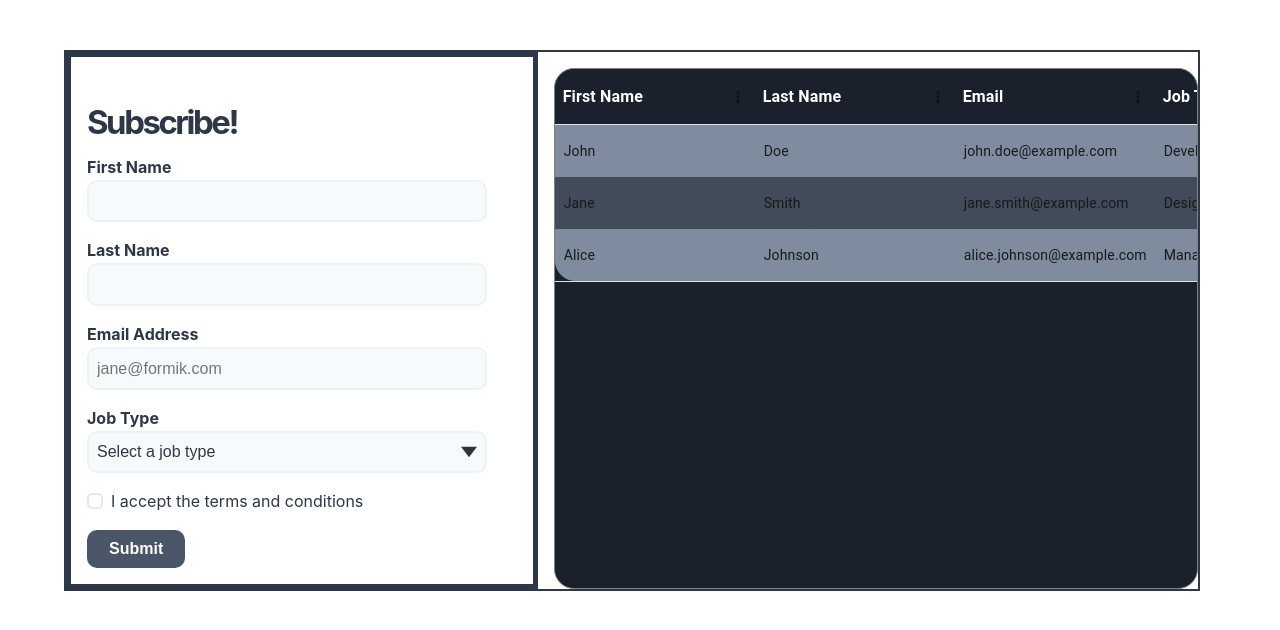
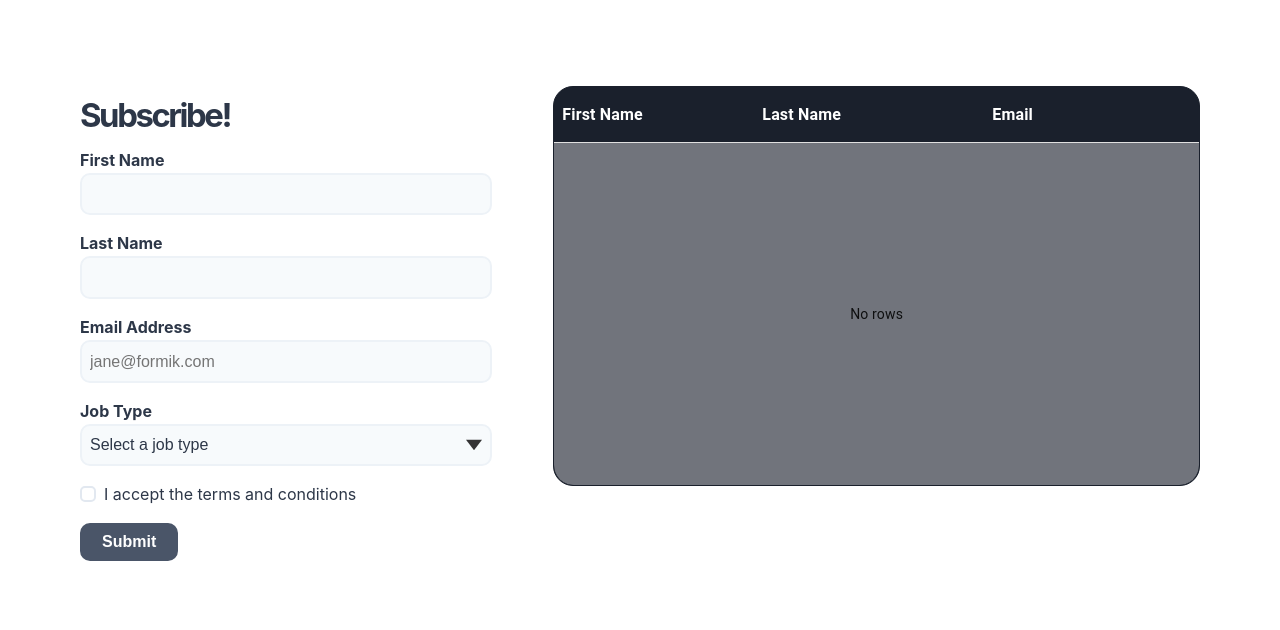
Before and after one commit to GabriellyOlinsc/formik-datagrid, a React (Create React App) app: page / in a window 1280 px wide. Shown: the top 630 px of the page. Built offline with nearby package versions, Linux system fonts and the light colour scheme.

Commit message:
feat: Implement data flow between Formik component and DataGrid

```diff
--- a/public/index.html
+++ b/public/index.html
@@ -24,7 +24,7 @@
       work correctly both with client-side routing and a non-root public URL.
       Learn how to configure a non-root public URL by running `npm run build`.
     -->
-    <title>React App</title>
+    <title>Subscribe Forms</title>
   </head>
   <body>
     <noscript>You need to enable JavaScript to run this app.</noscript>
--- a/src/components/DataTable/DataTable.tsx
+++ b/src/components/DataTable/DataTable.tsx
@@ -1,28 +1,36 @@
 import { DataGrid, GridColDef } from '@mui/x-data-grid';
 import { classes } from './styles';
 
-export default function DataTable() {
+interface DataTableProps {
+    formData: any[];
+}
+
+const DataTable: React.FC<DataTableProps> = ({ formData }) => {
+
     const columns: GridColDef[] = [
         { field: 'firstName', headerName: 'First Name', width: 200 },
-        { field: 'lastName', headerName: 'Last Name', width: 200 },
-        { field: 'email', headerName: 'Email', width: 200 },
-        { field: 'job', headerName: 'Job Type', width: 200 }
+        { field: 'lastName', headerName: 'Last Name', width: 230 },
+        { field: 'email', headerName: 'Email', width: 280 },
+        { field: 'jobType', headerName: 'Job Type', width: 230 }
     ]
 
-    const rows = [
-        { id: 1, firstName: 'John', lastName: 'Doe', email: 'john.doe@example.com', job: 'Developer' },
-        { id: 2, firstName: 'Jane', lastName: 'Smith', email: 'jane.smith@example.com', job: 'Designer' },
-        { id: 3, firstName: 'Alice', lastName: 'Johnson', email: 'alice.johnson@example.com', job: 'Manager' },
-    ];
 
+
+    console.log('form data: ', formData)
     return (
-
-            <DataGrid
-                hideFooter
-                hideFooterPagination
-                rows={rows}
-                columns={columns}
-                sx={classes.dataGrid}
-            />
+        <DataGrid
+            hideFooter
+            disableDensitySelector
+            disableColumnMenu
+            rows={formData ? formData.map((data: any, index: number) => ({
+                id: index + 1,
+                ...data
+            })): []}
+            rowHeight={48}
+            columns={columns}
+            sx={classes.dataGrid}
+        />
     )
 }
+
+export default DataTable;
--- a/src/components/DataTable/styles.ts
+++ b/src/components/DataTable/styles.ts
@@ -2,21 +2,33 @@ import { lighten } from "@mui/material";
 
 export const classes = {
 
+  pagination: {
+    mt: 1,
+    '& .MuiPaginationItem-root.Mui-selected': {
+      color: '#212A2F',
+      backgroundColor: 'rgba(255, 255, 255, 0.80)',
+    },
+    '& .MuiPaginationItem-root.Mui-selected:hover': {
+      backgroundColor: 'rgba(255, 255, 255, 1)',
+    },
+    mb: 1,
+  },
+
   dataGrid: {
+    height: 'calc(100vh - 400px)',
     backgroundColor: lighten("rgba(26, 32, 44, 1)", 0.0),
     fontSize: "14px",
     border: "1px solid",
-    borderColor: lighten("rgba(1, 1, 1, 1)", 0.5) ,
+    borderColor: lighten("rgba(26, 32, 44, 1)", 0.0),
     borderRadius: "20px",
+    marginTop: '20px',
 
     "& .MuiDataGrid-main": {
       borderRadius: "20px",
     },
-
     "& .MuiDataGrid-cell": {
       border: 0,
       px: 1,
-      color: lighten("rgba(0,0,0,1)",0.1),
       overflow: "unset !important",
       "&:focus": {
         outline: "none",
@@ -41,27 +53,27 @@ export const classes = {
     },
 
     "& .MuiDataGrid-columnHeaders": {
-      backgroundColor: lighten("rgba(45, 55, 72, 1)",0.1),
+      backgroundColor: lighten("rgba(45, 55, 72, 1)", 0.1),
       border: 0,
     },
 
     "& .MuiDataGrid-row": {
       transition: "all 0.4s",
-      backgroundColor: lighten("rgba(45, 55, 72, 1)",0.1),
+      backgroundColor: lighten("rgba(45, 55, 72, 1)", 0.1),
       border: "1px solid",
-      borderColor: lighten("rgba(45, 55, 72, 1)",0.1),
-      colors: lighten("rgba(1,1,1,1)",0.1),
+      borderColor: lighten("rgba(45, 55, 72, 1)", 0.1),
+      //colors: lighten("rgba(1,1,1,1)",0.1),
 
-      width: "100%",
 
       "&:nth-of-type(2n + 1)": {
-        backgroundColor: lighten("rgba(113, 128, 150, 1)",0.1),
+        backgroundColor: lighten("rgba(113, 128, 150, 1)", 0.1),
         border: "1px solid",
-        borderColor: lighten("rgba(113, 128, 150, 1)",0.1),
+        borderColor: lighten("rgba(113, 128, 150, 1)", 0.1),
       },
 
       "&:last-of-type": {
         borderRadius: "0 0 20px 20px",
+
       },
 
       "&.Mui-selected": {
--- a/src/components/SignupForm.tsx
+++ b/src/components/SignupForm.tsx
@@ -1,13 +1,15 @@
 import React from "react";
-import { Formik, Form } from "formik";
+import { Formik, Form, FormikHelpers } from "formik";
 import * as Yup from "yup";
 import Select from "./Select";
 import TextInput from "./TextInput";
 import Checkbox from "./Checkbox";
 
+interface SignupFormProps {
+  onSubmit: (values: any) => void;
+}
 
-// And now we can use these
-export default function SignupForm(){
+const SignupForm: React.FC<SignupFormProps> = ({ onSubmit }) => {
     return (
       <>
         <h1>Subscribe!</h1>
@@ -16,8 +18,8 @@ export default function SignupForm(){
             firstName: "",
             lastName: "",
             email: "",
-            acceptedTerms: false, // added for our checkbox
-            jobType: "" // added for our select
+            acceptedTerms: false,
+            jobType: ""
           }}
           validationSchema={Yup.object({
             firstName: Yup.string()
@@ -33,17 +35,15 @@ export default function SignupForm(){
               .required("Required")
               .oneOf([true], "You must accept the terms and conditions."),
             jobType: Yup.string()
-              // specify the set of valid values for job type
-              // @see http://bit.ly/yup-mixed-oneOf
               .oneOf(
                 ["designer", "development", "product", "other"],
                 "Invalid Job Type"
               )
               .required("Required")
           })}
-          onSubmit={async (values, { setSubmitting }) => {
-            await new Promise(r => setTimeout(r, 500));
-            setSubmitting(false);
+          onSubmit={(values, { resetForm }: FormikHelpers<any>) => {
+            onSubmit(values);
+            resetForm();
           }}
         >
           <Form>
@@ -82,3 +82,5 @@ export default function SignupForm(){
       </>
     );
   };
+
+  export default SignupForm;
--- a/src/components/mainPage.tsx
+++ b/src/components/mainPage.tsx
@@ -1,22 +1,28 @@
 import { Box, Grid } from "@mui/material";
 import SignupForm from "./SignupForm";
 import DataTable from "./DataTable/DataTable";
+import { useState } from "react";
 
 export default function MainPage() {
+  const [formDataList, setFormDataList] = useState<any[]>([])
+
+  const handleSubmit = (data: any) => {
+    setFormDataList([...formDataList, data]);
+  }
+
   return (
-    <Box>
-      <Grid
-        container
-        direction="row"
-        spacing={2}
-        sx={{ mt: 2, border: 2}}
-        columns={{ xs: 6, sm: 6, md: 12 }}
-      >
-        <Grid item sx={{border: 5}}xs={2} sm={5}>
-          <SignupForm/>
+    <Box sx={{
+      '@media print': {
+        width: '1500px',
+        maxWidth: '80vw'
+      }
+    }}>
+      <Grid container direction="row" spacing={2} sx={{ mt: 2 }} columns={{ xs: 6, sm: 6, md: 12 }}>
+        <Grid item xs={3} sm={5}>
+          <SignupForm onSubmit={handleSubmit}/>
         </Grid>
-        <Grid item xs={12} sm={7}>
-            <DataTable/>
+        <Grid item xs={9} sm={7}>
+          <DataTable formData={formDataList}/>
         </Grid>
       </Grid>
     </Box>
--- a/src/styles-custom.css
+++ b/src/styles-custom.css
@@ -3,7 +3,7 @@ input[type="text"],
 input[type="number"],
 textarea,
 select {
-  width: 400px;
+  width: 90%;
 }
 
 label {
--- a/src/styles.css
+++ b/src/styles.css
@@ -184,10 +184,13 @@
   input[type="number"] {
     padding: 0.65rem 0.5rem;
     font-size: 1rem;
+    width: '100%';
+    height: auto;
     border: 2px solid var(--gray-200);
     background-color: var(--gray-100);
     color: var(--gray-800);
     border-radius: 10px;
+
     -webkit-appearance: none;
     -moz-appearance: none;
     appearance: none;
```
